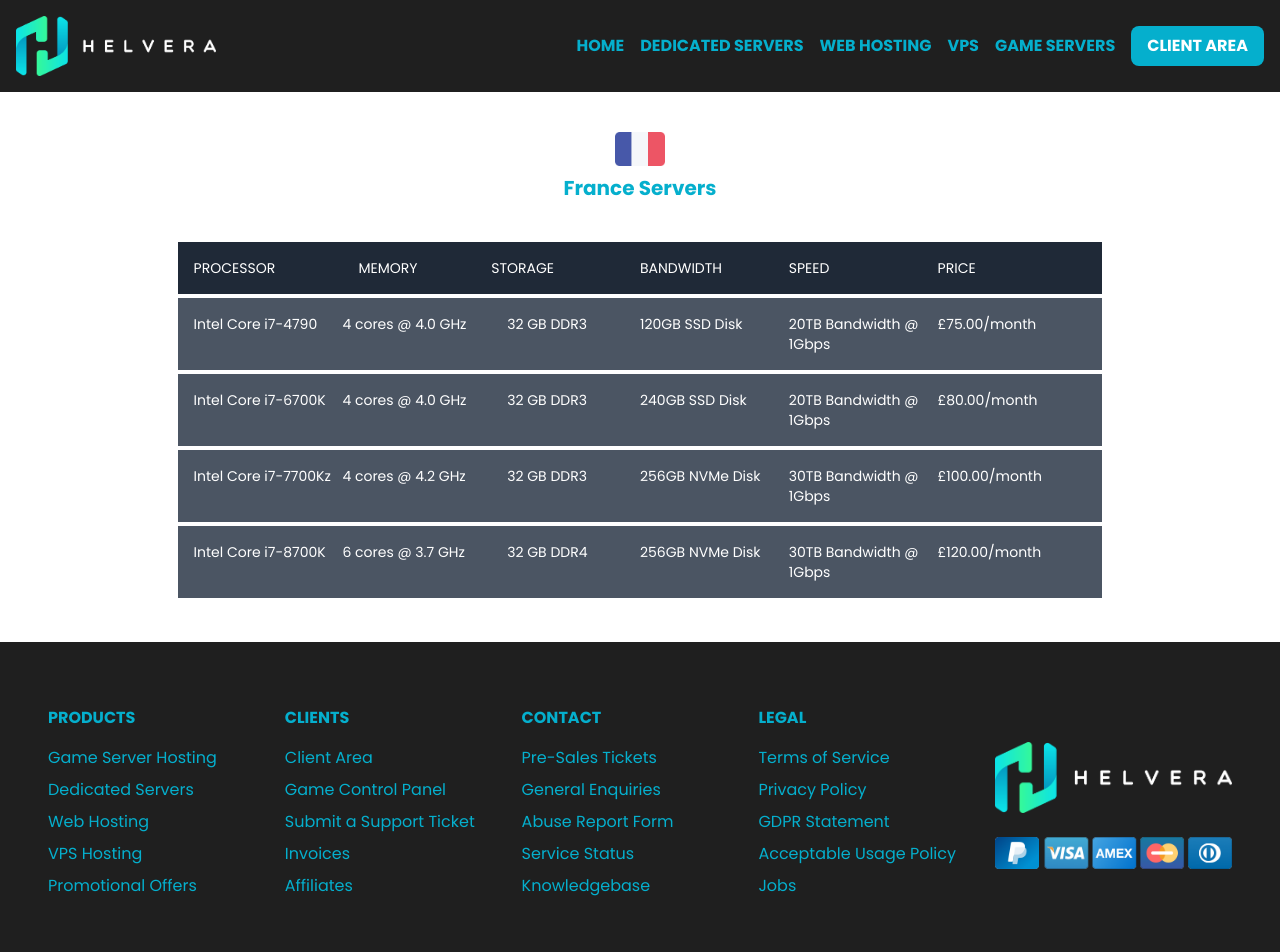
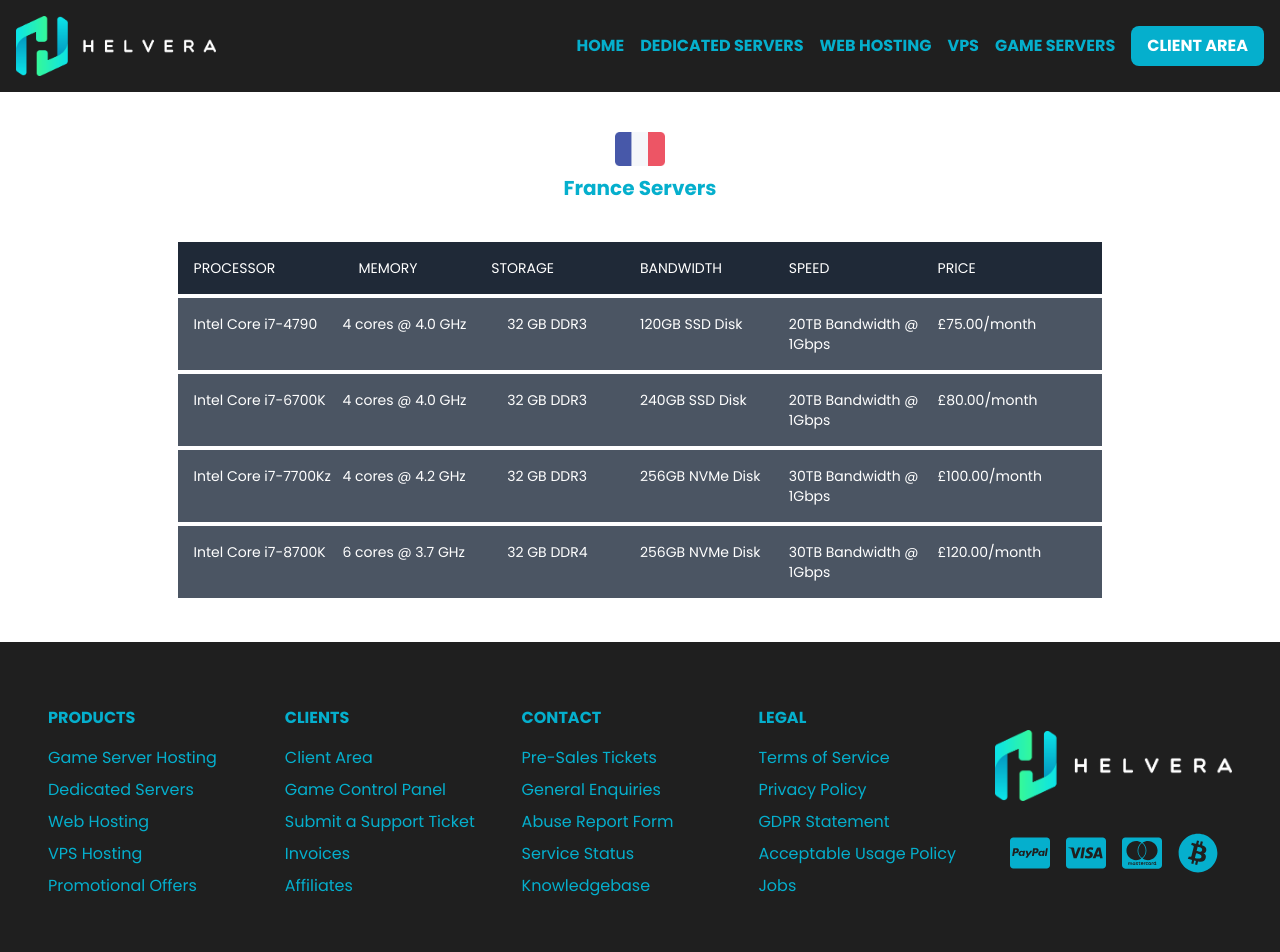
Before and after one commit to jrmichell/helvera, a Next.js app: page /dedicated-servers/france in a window 1280 px wide. Shown: the top 952 px of the page. Built offline with nearby package versions, Linux system fonts and the light colour scheme.

Commit message:
feat: footer payment method improvements and style changes

```diff
--- a/app/components/Footer.tsx
+++ b/app/components/Footer.tsx
@@ -1,7 +1,12 @@
 import Image from "next/image";
-import PaymentImg from "../../public/images/payment.png";
+import Link from "next/link";
 import FooterImg from "../../public/images/footer.png";
-import Link from "next/link";
+import {
+  FaCcPaypal,
+  FaCcVisa,
+  FaCcMastercard,
+  FaBitcoin,
+} from "react-icons/fa";
 
 export default function Footer() {
   return (
@@ -132,7 +137,24 @@
         </div>
         <div className="flex flex-col items-center justify-center">
           <Image src={FooterImg} alt="Logo" width={240} className="mb-6" />
-          <Image src={PaymentImg} alt="Payment Methods" width={240} />
+          <div className="flex justify-center items-center">
+            <FaCcPaypal
+              className="m-2 hover:text-secondary duration-300 cursor-pointer"
+              size={40}
+            />
+            <FaCcVisa
+              className="m-2 hover:text-secondary duration-300 cursor-pointer"
+              size={40}
+            />
+            <FaCcMastercard
+              className="m-2 hover:text-secondary duration-300 cursor-pointer"
+              size={40}
+            />
+            <FaBitcoin
+              className="m-2 hover:text-secondary duration-300 cursor-pointer"
+              size={40}
+            />
+          </div>
         </div>
       </div>
       <div className="text-primary mt-12 mb-4 text-center">
```
